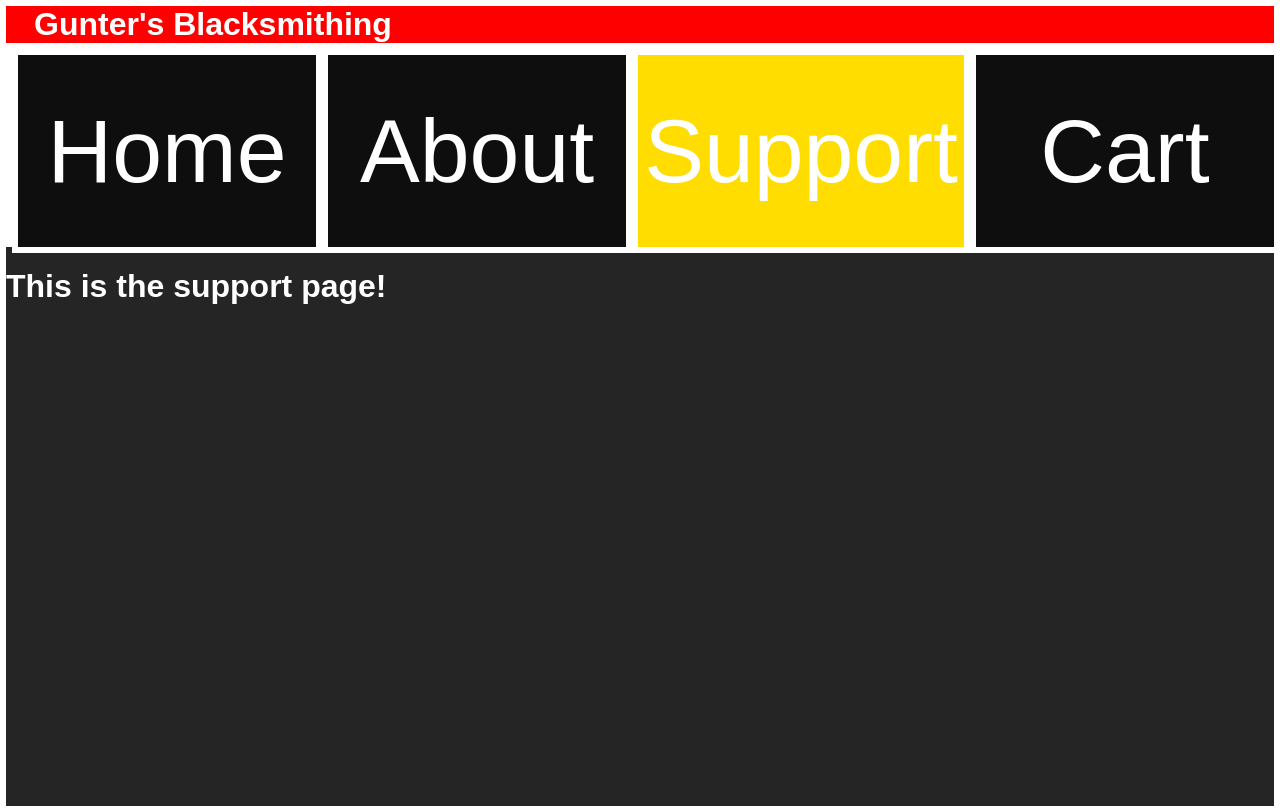
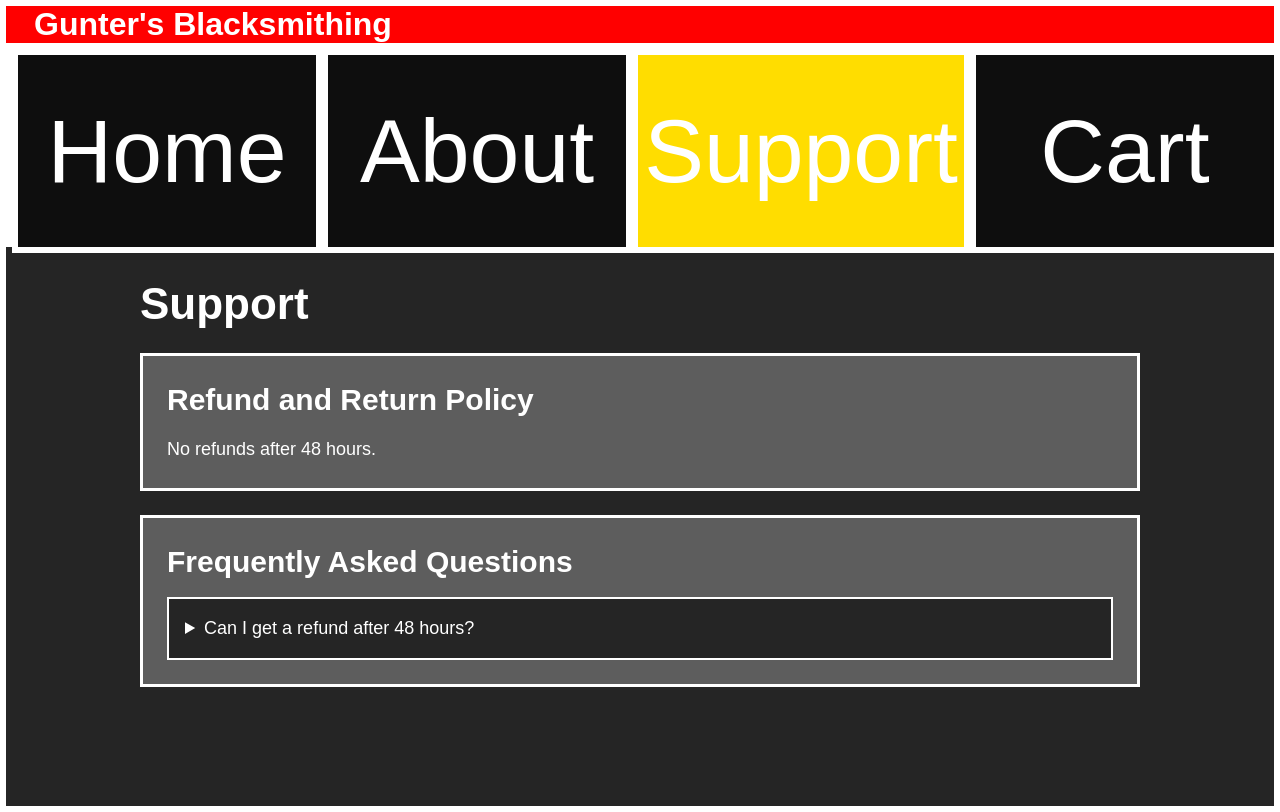
Before and after one commit to CJK192/blacksmith-website, a React app in the folder frontend/: page /support in a window 1280 px wide. Built offline with nearby package versions, Linux system fonts and the light colour scheme; the HTML template or start-up script is replaced by a standard one; a web font is replaced by a local one.

Commit message:
Support page
Created support page

```diff
--- /dev/null
+++ b/frontend/src/Pages/Support.css
@@ -0,0 +1,53 @@
+.support-page {
+  max-width: 1000px;
+  margin: 0 auto;
+  padding: 16px 20px 48px;
+  color: var(--text-color);
+  font-family: var(--font);
+}
+
+.support-page h1 {
+  margin: 0 0 24px;
+  font-size: clamp(28px, 4vw, 44px);
+}
+
+.support-section {
+  margin-bottom: 24px;
+  padding: 24px;
+  border: 3px solid var(--text-color);
+  background: rgb(93, 93, 93);
+}
+
+.support-page h2 {
+  margin: 0 0 16px;
+  font-size: clamp(22px, 3vw, 30px);
+  line-height: 1.3;
+}
+
+.support-page p {
+  margin: 12px 0 0;
+  font-size: 18px;
+  line-height: 1.6;
+}
+
+.support-faq {
+  padding: 16px;
+  border: 2px solid var(--text-color);
+  background: var(--bg-color);
+}
+
+.support-faq summary {
+  cursor: pointer;
+  font-size: 18px;
+  line-height: 1.5;
+}
+
+.support-faq summary:focus-visible {
+  outline: 3px solid #ffdd00;
+  outline-offset: 4px;
+}
+
+@media (max-width: 560px) {
+  .support-page { padding: 12px 12px 32px; }
+  .support-section { padding: 16px; }
+}
--- a/frontend/src/Pages/Support.jsx
+++ b/frontend/src/Pages/Support.jsx
@@ -1,8 +1,24 @@
-function Support()
-{
-    return <div>
-    <h1> This is the support page!</h1>
-             </div>
+import './Support.css';
+
+function Support() {
+  return (
+    <main className="support-page">
+      <h1>Support</h1>
+
+      <section className="support-section" aria-labelledby="policy-heading">
+        <h2 id="policy-heading">Refund and Return Policy</h2>
+        <p>No refunds after 48 hours.</p>
+      </section>
+
+      <section className="support-section" aria-labelledby="faq-heading">
+        <h2 id="faq-heading">Frequently Asked Questions</h2>
+        <details className="support-faq">
+          <summary>Can I get a refund after 48 hours?</summary>
+          <p>No. Refunds are not available after 48 hours.</p>
+        </details>
+      </section>
+    </main>
+  );
 }
 
 export default Support;
```
